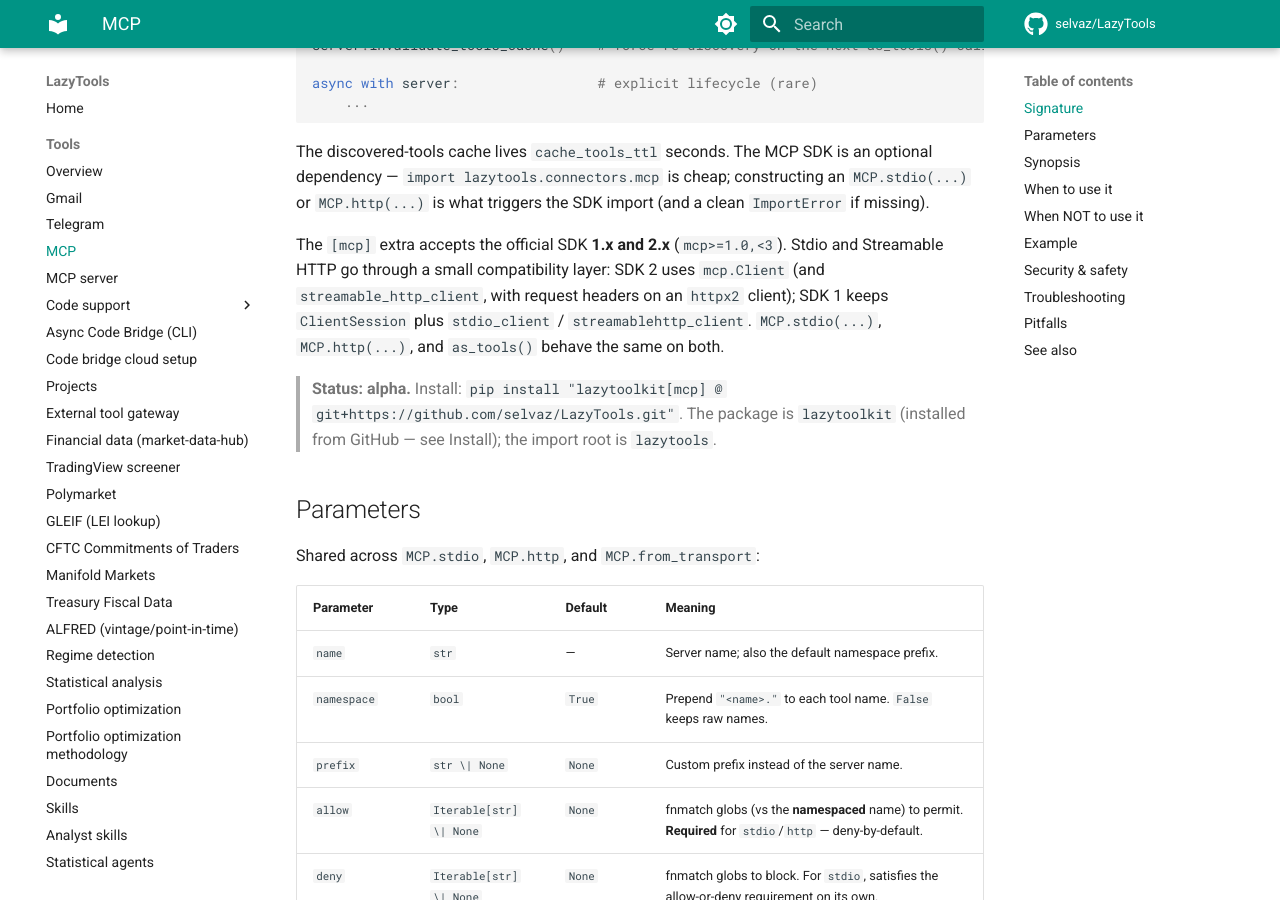
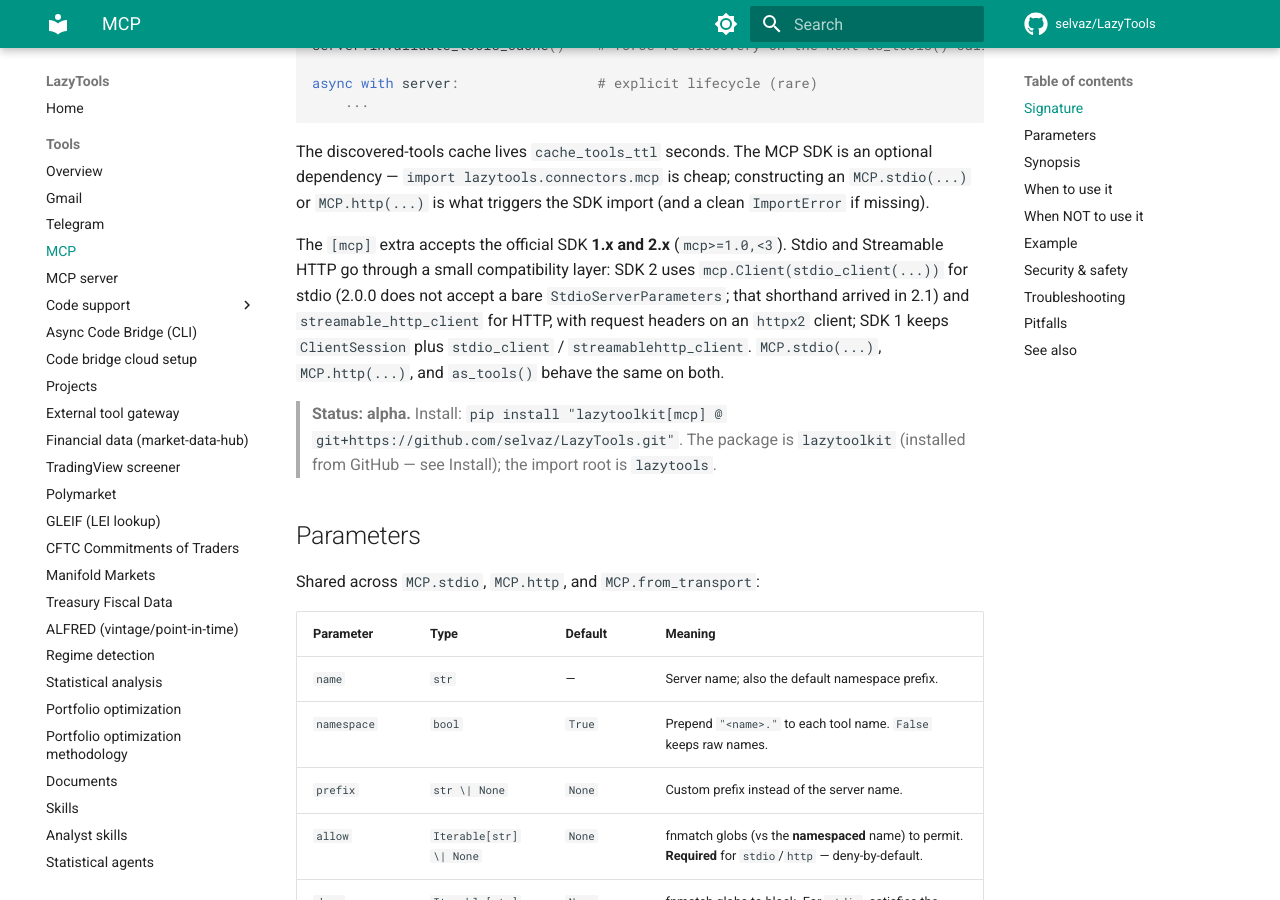
Before and after one commit to selvaz/LazyTools, an MkDocs documentation site: the page built from docs/mcp.md, in a window 1280 px wide and 900 px high, scrolled down 1055 px. Built offline with MkDocs 1.6.1 and Material for MkDocs 9.7.7, drawn with Linux system fonts in a browser that asks for light colours; comment, search, counter and statistics services are not loaded.

Commit message:
fix(mcp): open SDK 2.0 stdio through stdio_client
Client(StdioServerParameters) only exists from SDK 2.1. 2.0.0 treats any
other target as a transport, so pass stdio_client(params) instead. That
form works on every 2.x release.

Co-authored-by: selvaz <selvaz@users.noreply.github.com>

```diff
--- a/docs/mcp.md
+++ b/docs/mcp.md
@@ -59,8 +59,10 @@ the SDK import (and a clean `ImportError` if missing).
 
 The `[mcp]` extra accepts the official SDK **1.x and 2.x** (`mcp>=1.0,<3`).
 Stdio and Streamable HTTP go through a small compatibility layer: SDK 2 uses
-`mcp.Client` (and `streamable_http_client`, with request headers on an
-`httpx2` client); SDK 1 keeps `ClientSession` plus `stdio_client` /
+`mcp.Client(stdio_client(...))` for stdio (2.0.0 does not accept a bare
+`StdioServerParameters`; that shorthand arrived in 2.1) and
+`streamable_http_client` for HTTP, with request headers on an `httpx2`
+client; SDK 1 keeps `ClientSession` plus `stdio_client` /
 `streamablehttp_client`. `MCP.stdio(...)`, `MCP.http(...)`, and
 `as_tools()` behave the same on both.
 
```
Also changed, not shown: CHANGELOG.md (+1 -1 lines), 1 other file.
